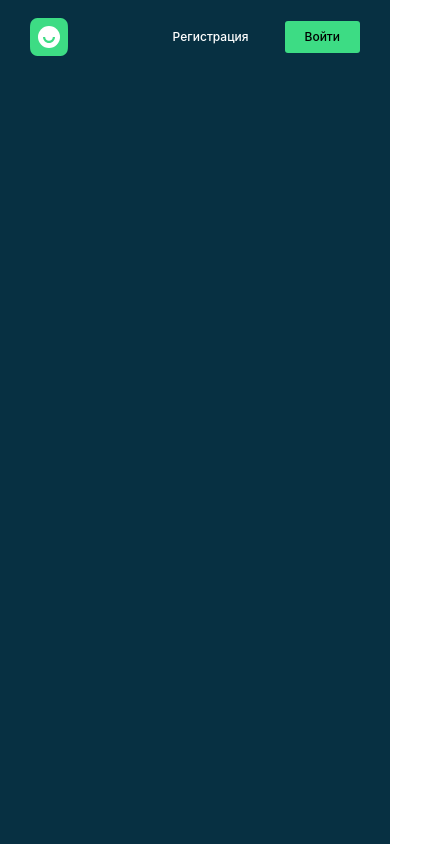
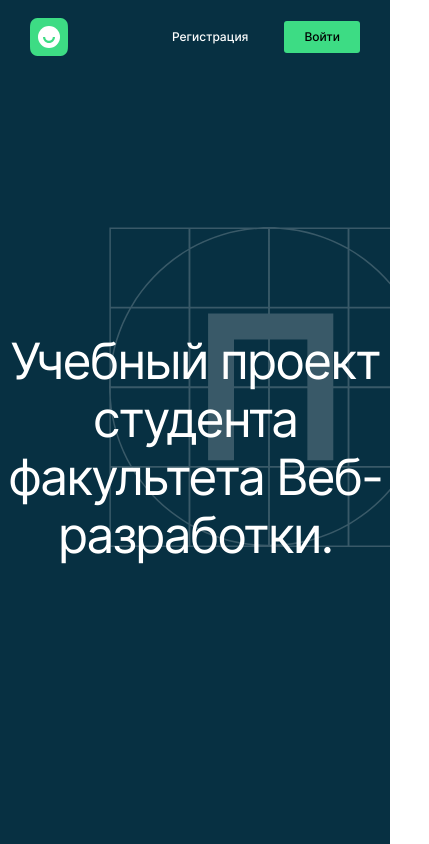
Before and after one commit to Polar-Bear777/movies-explorer-frontend, a React (Create React App) app: page / in a window 390 px wide. Shown: the top 844 px of the page, 429 px wide, since content can reach past the window. Built offline with nearby package versions, Linux system fonts and the light colour scheme.

Commit message:
добавил компонент promo и его адаптив

```diff
--- a/src/components/App/App.js
+++ b/src/components/App/App.js
@@ -1,11 +1,13 @@
 import React from 'react';
 import Header from '../Header/Header';
+import Main from '../Main/Main';
 import './App.css';
 
 function App() {
   return (
     <div className="app-page">
       <Header/>
+      <Main/>
     </div>
   );
 }
--- a/src/components/Header/Header.js
+++ b/src/components/Header/Header.js
@@ -1,7 +1,7 @@
 // Header.js
 import React from 'react';
 import '../Header/Header.css'
-import headerLogo from "./../../images/header_logo.svg";
+import headerLogo from "./../../images/header__logo.svg";
 
 function Header(props) {
   return (
--- a/src/components/Main/Main.css
+++ b/src/components/Main/Main.css
@@ -0,0 +1,5 @@
+.main {
+  max-width: 1280px;
+  display: flex;
+  background-color: #073042;
+}
--- a/src/components/Main/Main.js
+++ b/src/components/Main/Main.js
@@ -0,0 +1,14 @@
+// Main.js
+import React from 'react';
+import '../Main/Main.css';
+import Promo from '../Main/Promo/Promo';
+
+function Main(props) {
+  return (
+    <main className='main'>
+      <Promo/>
+    </main>
+  );
+}
+
+export default Main;
--- a/src/components/Main/Promo/Promo.css
+++ b/src/components/Main/Promo/Promo.css
@@ -0,0 +1,65 @@
+.promo {
+  height: 524px;
+  position: relative;
+  z-index: 1;
+  margin: 184px auto 224px;
+}
+
+.promo__title {
+  font-style: normal;
+  font-weight: 400;
+  font-size: 50px;
+  line-height: 58px;
+  font-family: 'Inter';
+  text-align: center;
+  letter-spacing: -0.04em;
+  color: #fff;
+  max-width: 730px;
+}
+
+.promo__logo {
+  position: absolute;
+  top: -49px;
+  left: 28%;
+}
+
+/* Точка перелома между 1280 и 768 */
+@media screen and (max-width: 768px) {
+  .promo {
+    height: 784px;
+    margin-top: 224px;
+    margin-bottom: 240px;
+  }
+}
+
+@media screen and (max-width: 768px) {
+  .promo__logo {
+    top: -71px;
+  }
+}
+
+/* Точка перелома между 768 и 320 */
+@media screen and (max-width: 320px) {
+  .promo {
+    height: 570px;
+    margin-top: 142px;
+    margin-bottom: 180px;
+  }
+}
+
+@media screen and (max-width: 320px) {
+  .promo__title {
+    font-size: 31px;
+    line-height: 39px;
+    font-weight: 400;
+  }
+}
+
+@media screen and (max-width: 320px) {
+  .promo__logo {
+    width: 248px;
+    height: 248px;
+    top: -46px;
+    left: 11%;
+  }
+}
--- a/src/components/Main/Promo/Promo.js
+++ b/src/components/Main/Promo/Promo.js
@@ -0,0 +1,15 @@
+// Main.js
+import React from 'react';
+import '../Promo/Promo.css';
+import PromoLogo from "./../../../images/promo__logo.svg";
+
+function Promo(props) {
+  return (
+    <div className='promo'>
+      <h1 className='promo__title'>Учебный проект студента факультета Веб-разработки.</h1>
+      <img src={PromoLogo} className="promo__logo" alt="Логотип главной страницы" />
+    </div>
+  );
+}
+
+export default Promo;
--- a/src/vendor/fonts/font.css
+++ b/src/vendor/fonts/font.css
@@ -0,0 +1,26 @@
+@font-face {
+  font-family: "Inter";
+  font-style: normal;
+  font-weight: 900;
+  font-display: swap;
+  src: url("./Inter-Black.woff2") format("woff2"),
+    url("./Inter-Black.woff") format("woff");
+}
+
+@font-face {
+  font-family: "Inter";
+  font-style: normal;
+  font-weight: 400;
+  font-display: swap;
+  src: url("./Inter-Regular.woff2") format("woff2"),
+    url("./Inter-Regular.woff") format("woff");
+}
+
+@font-face {
+  font-family: "Inter";
+  font-style: normal;
+  font-weight: 500;
+  font-display: swap;
+  src: url("./Inter-Medium.woff2") format("woff2"),
+    url("./Inter-Medium.woff") format("woff");
+}
```
Also changed, not shown: src/images/header__logo.svg (renamed from src/images/header_logo.svg), src/images/promo__logo.svg (added).
